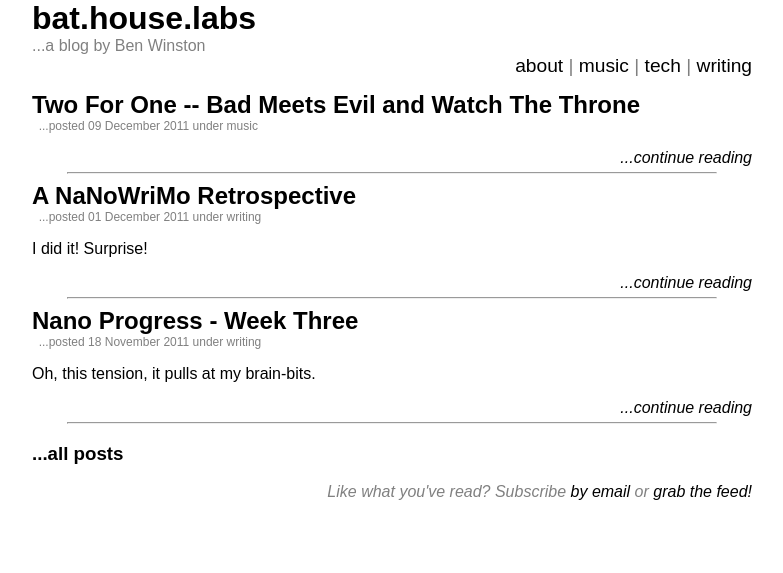
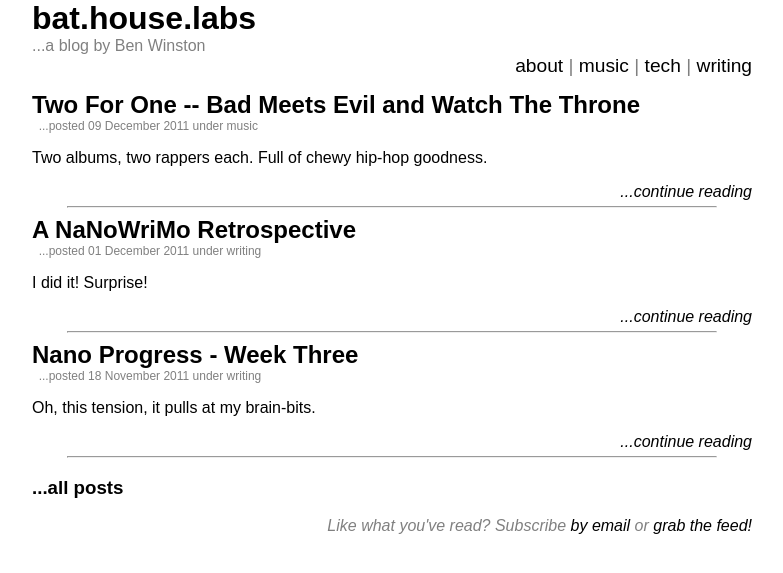
Before and after one commit to winsbe01/bathouselabs.com, a Jekyll site: the page built from index.html, in a window 1280 px wide. Shown: the top 573 px of the page, without its empty margins (248-1031 px from the left). Built offline with Jekyll 4.4.1, drawn with Linux system fonts in a browser that asks for light colours; Markdown is read by kramdown in place of the engine named in the settings.

Commit message:
minor edits on watch the throne

```diff
--- a/_posts/2011-12-09-Two-For-One-Bad-Meets-Evil-Watch-The-Throne.markdown
+++ b/_posts/2011-12-09-Two-For-One-Bad-Meets-Evil-Watch-The-Throne.markdown
@@ -1,14 +1,15 @@
 ---
-template: post
+layout: post
 title: Two For One -- Bad Meets Evil and Watch The Throne
 category: music
+gist: Two albums, two rappers each. Full of chewy hip-hop goodness.
 ---
 
-Prologue: I was going to write this post about Walk The Throne and link back to the post I wrote back in July about Bad Meets Evil. Unfortunately, whilst moving from [Wordpress][wordpress] to [Jekyll][jekyll], the older post was tossed into a "drafts" folder and never made it back to the blog. I just read it, though, and it sucked pretty hard. So, since I wanted to talk about these two groups in the context of one another, I guess I (you?) got pretty lucky. So...action!
+*Prologue: I was going to write this post about Walk The Throne and link back to the post I wrote back in July about Bad Meets Evil. Unfortunately, whilst moving from [Wordpress][wordpress] to [Jekyll][jekyll], the older post was tossed into a "drafts" folder and never made it back to the blog. I just read it, though, and it sucked pretty hard. So, since I wanted to talk about these two groups in the context of one another, I guess I (you?) got pretty lucky. So...action!*
 
-This has been quite the year for music, and hip-hop in particular. Since November 2010, we've been blessed with [Nicki Minaj's][nicki] debut album (after countless features in Top 40 hits), Lil Wayne's *Tha Carter IV* (which I haven't heard...was it good?), and Kanye's *My Beautiful Dark Twisted Fantasy* (which I **have** heard, and totally merits a post of its own), among dozens of other gems. In addition to these great solo releases, we also got two pairs of fantastic rappers to team up and release killer albums.
+This has been quite the year for music, and hip-hop in particular. Since November 2010, we've been blessed with [Nicki Minaj's][nicki] debut album (after countless features in Top 40 hits), Lil Wayne's *Tha Carter IV* (which I haven't heard...was it good?), and Kanye's *My Beautiful Dark Twisted Fantasy* (which I **have** heard, and totally merits a post of its own), among dozens of other gems. In addition to these great solo releases, we also got two pairs of fantastic rappers to team up and release great albums.
 
-The first, Bad Meets Evil, is comprised of the killer duo Eminem and Royce da 5'9". People who are avid fans of Slim Shady's early work may recognize Royce as the artist featured on Em's first album in the song titled, er, "Bad Meets Evil." This song, IMHO, is one of (if not **the**) best track on *The Slim Shady LP.* At the end of the track, ONE OF THEM says "See you in Hell for the sequel," a hint that they were going to team up again. Unfortunately, due to some bad blood between the two, their reunion didn't come for over a decade. However, during those years both Em and Royce matured greatly in their style and flow, and they came up with a whole album's worth of songs instead of just one.
+The first, Bad Meets Evil, is comprised of the killer duo Eminem and Royce da 5'9". People who are avid fans of Slim Shady's early work may recognize Royce as the artist featured on Em's first album in the song titled, er, "Bad Meets Evil." This song, IMHO, is one of (if not **the**) best track on *The Slim Shady LP.* At the end of the track, Royce says "See you in Hell for the sequel," a hint that they were going to team up again. Unfortunately, due to some bad blood between the two, their reunion didn't come for over a decade. However, during those years both Em and Royce matured greatly in their style and flow, and they came up with a whole album's worth of songs instead of just one.
 
 When I first heard about the album, I was extremely excited. I hadn't heard they were working together until I saw a magazine with them together on the cover. I skimmed the article where I learned about the album, pulled out the old 'droid, fired up the AmazonMP3 app and bought this album on the spot. However, while it does kick some serious ass, it's definitely not the same as their first song together.
 
```
Also changed, not shown: other parts of _posts/2011-12-09-Two-For-One-Bad-Meets-Evil-Watch-The-Throne.markdown (+5 -4 lines).
